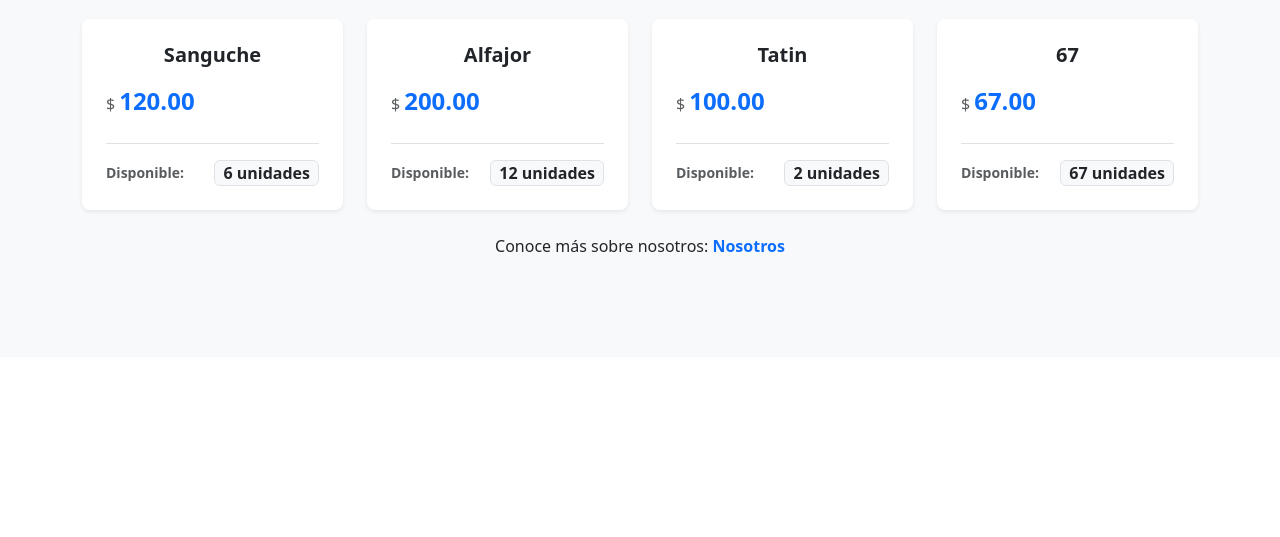
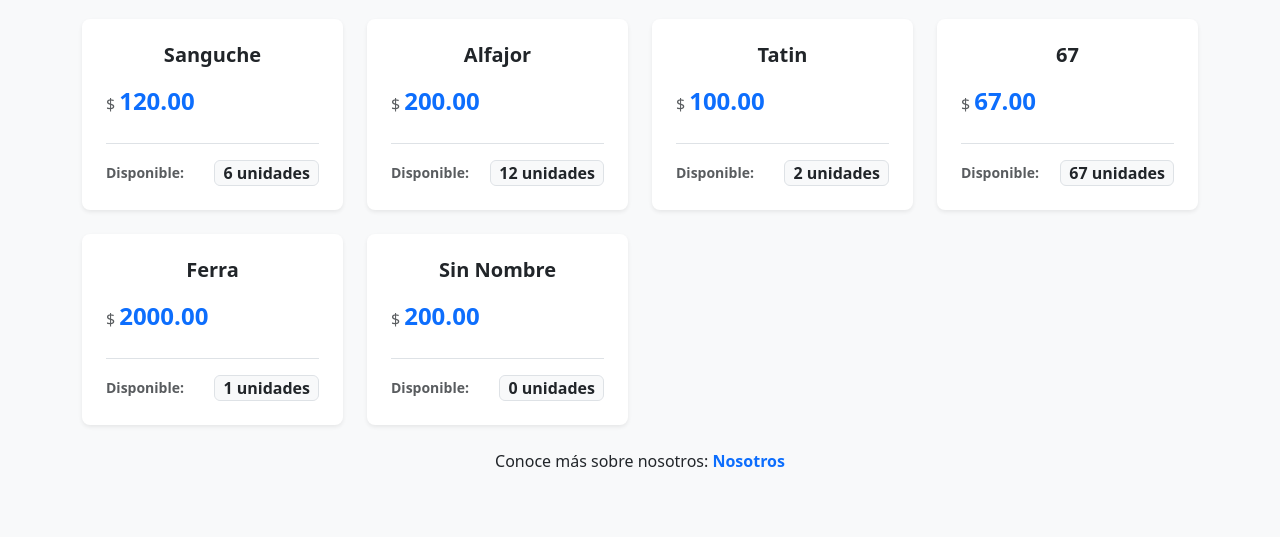
Before and after one commit to Villada-PG3/trabajo-practico-tienda-libre-VerceePepo, a Django app: page / in a window 1280 px wide. Shown: the part 443-980 px from the top of the page. Before the commit the page ends 695 px from the top, so only its background shows below. Run offline with Django 5.2, Linux system fonts and the light colour scheme.

Commit message:
template dinámico con DTL en home.

```diff
--- a/Template/productos.html
+++ b/Template/productos.html
@@ -92,7 +92,8 @@
     </style>
   </head>
 
-  <body>
+  <body class="bg-light">
+    {% include "tiendalibre/_navbar.html" %}
     <h1>TIENDA LIBRE</h1>
 
     <marquee class="marquee">🛒 ¡Bienvenido a la Tienda Libre! 🛒</marquee>
--- a/TiendaLibre/templates/tiendalibre/home.html
+++ b/TiendaLibre/templates/tiendalibre/home.html
@@ -26,7 +26,7 @@
                     <div class="card h-100 border-0 shadow-sm hover-shadow transition-all rounded-3 overflow-hidden">
                         <div class="card-body d-flex flex-column justify-content-between p-4">
                             <div>
-                                <h5 class="card-title text-dark fw-bold mb-3">{{ producto.nombre }}</h5>
+                                <h5 class="card-title text-dark fw-bold mb-3">{{ producto.nombre|default:"Sin Nombre" }}</h5>
                                 <div class="d-flex align-items-baseline mb-2">
                                     <span class="text-muted me-1 fs-6">$</span>
                                     <span class="fs-4 fw-bold text-primary text-align-center">{{ producto.precio|floatformat:2 }}</span>
@@ -35,6 +35,8 @@
                             <div class="pt-3 border-top mt-3 d-flex justify-content-between align-items-center">
                                 <small class="text-muted fw-semibold">Disponible:</small>
                                 <span class="badge bg-light text-dark border px-2 py-1 fs-6">{{ producto.stock }} unidades</span>
+
+
                             </div>
                         </div>
                     </div>
@@ -43,11 +45,13 @@
         </div>
     </div>
 
+
 {% else %}
     <div class="text-center my-5 py-5 bg-light rounded-4 border">
         <p class="lead text-secondary mb-0 fw-medium">Logueate para ver nuestros productos.</p>
     </div>
 {% endif %}
+
         <p class="mt-4">
             Conoce más sobre nosotros:
             <a href="{% url 'acerca_de_mi' %}" class="text-decoration-none fw-bold">Nosotros</a>
--- a/TiendaLibre/views.py
+++ b/TiendaLibre/views.py
@@ -23,6 +23,8 @@ def home(request):
         {'nombre': 'Alfajor', 'precio': 200, 'stock': 12},
         {'nombre': 'Tatin', 'precio': 100, 'stock': 2},
         {'nombre': '67', 'precio': 67, 'stock': 67},
+        {'nombre': 'Ferra', 'precio': 2000, 'stock': 1},
+        {'nombre': None, 'precio': 200, 'stock': 0},
     ]
 
 
```
